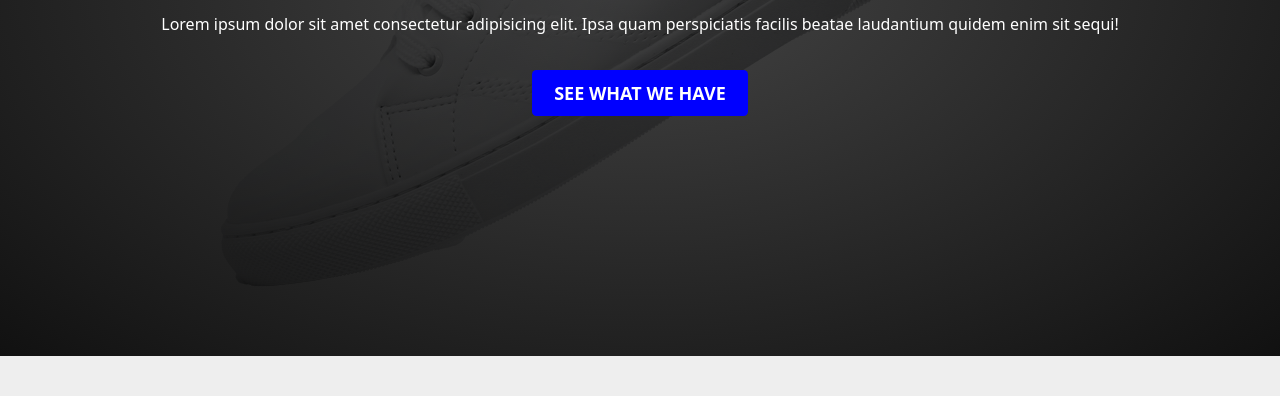
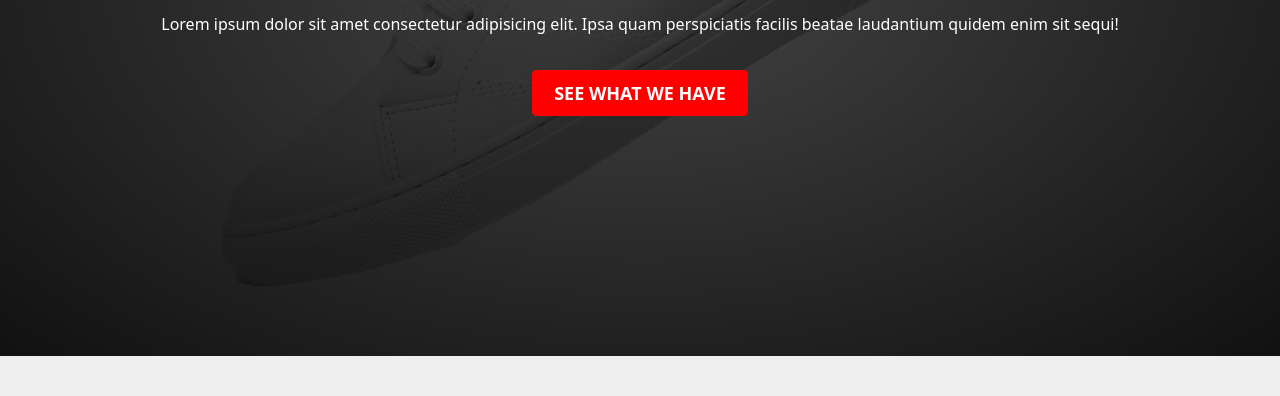
Before and after one commit to Ry-Ferreira/Landing-Page, a plain HTML site: page Pag/index.html in a window 1280 px wide. Shown: the part 404-800 px from the top of the page. Drawn offline with Linux system fonts and the light colour scheme.

Commit message:
first-pull

```diff
--- a/Pag/style.css
+++ b/Pag/style.css
@@ -56,7 +56,7 @@ section {
     text-transform: uppercase;
     font-size: 1.125rem;
     padding: .5em 1.25em;
-    background: var(--clr-accent, blue);
+    background: var(--clr-accent, red);
     border-radius: .25em;
     transition:
         transform 250ms ease-in-out,
```
